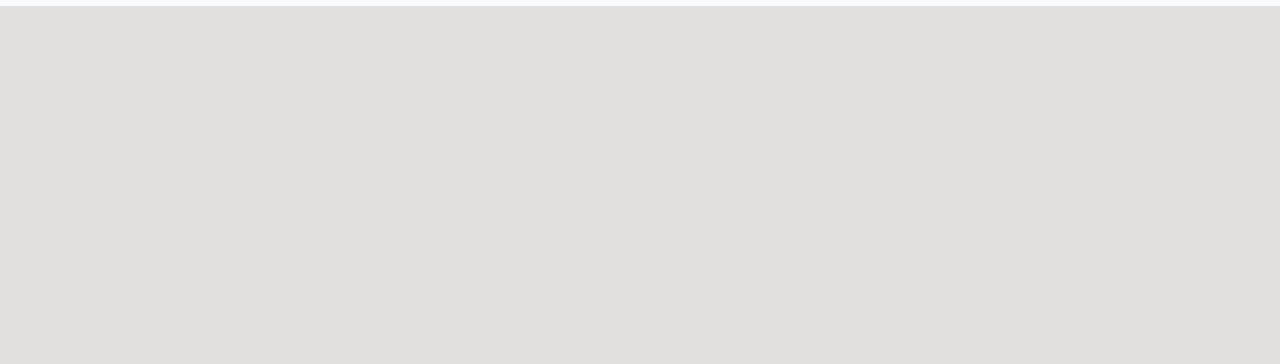
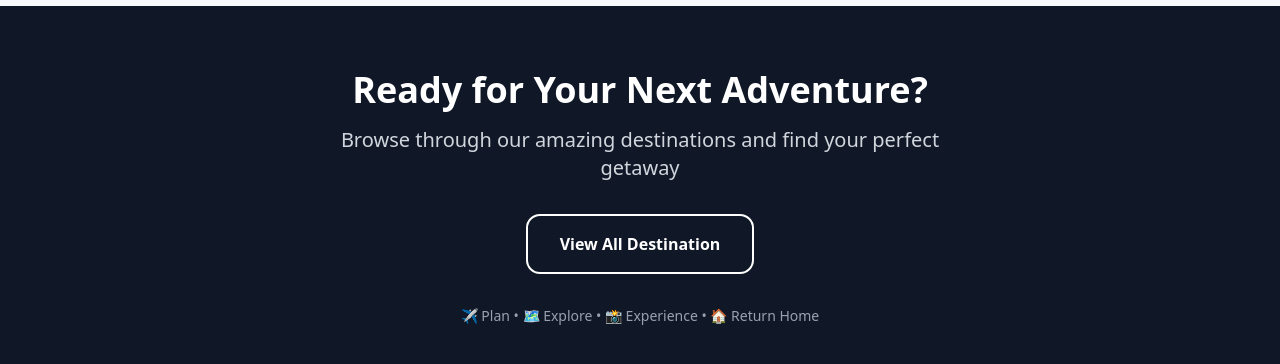
Before and after one commit to journiq-org/journiq-frontend, a Next.js app: page /contact in a window 1280 px wide. Shown: the part 902-1266 px from the top of the page. Before the commit the page ends 908 px from the top, so only its background shows below. Built offline with nearby package versions, Linux system fonts and the light colour scheme; no server answers.

Commit message:
fix footer issue

```diff
--- a/src/app/booking/my-booking/page.tsx
+++ b/src/app/booking/my-booking/page.tsx
@@ -22,6 +22,7 @@ import {
 import TravellerNavbar from "@/components/TravellerNavbar";
 import toast from "react-hot-toast";
 import { useRouter } from "next/navigation";
+import Footerr from "@/components/Footerr";
 
 const MyBookingPage = () => {
   const dispatch = useAppDispatch();
@@ -383,6 +384,7 @@ const MyBookingPage = () => {
           </div>
         </div>
       )}
+      <Footerr/>
     </div>
   );
 };
--- a/src/app/contact/page.tsx
+++ b/src/app/contact/page.tsx
@@ -4,6 +4,7 @@ import React, { useState } from "react";
 import { MapPin, MessageSquare, Clock } from "lucide-react";
 import TravellerNavbar from "@/components/TravellerNavbar";
 import MessageNotificationDrawer from "@/components/MessageNotificationDrawer";
+import Footerr from "@/components/Footerr";
 
 const ContactPage = () => {
   const [openMessageDrawer, setOpenMessageDrawer] = useState(false);
@@ -122,6 +123,7 @@ const ContactPage = () => {
         open={openMessageDrawer}
         onClose={() => setOpenMessageDrawer(false)}
       />
+      <Footerr/>
     </>
   );
 };
--- a/src/app/tours/details/[id]/page.tsx
+++ b/src/app/tours/details/[id]/page.tsx
@@ -9,6 +9,7 @@ import { AppDispatch, RootState } from '@/redux/store'
 import { useParams, useRouter } from 'next/navigation'
 import { useDispatch, useSelector } from 'react-redux'
 import Footer from '@/components/Footer'
+import Footerr from '@/components/Footerr'
 
 const TourDetails = () => {
   const router = useRouter()
@@ -501,7 +502,8 @@ const TourDetails = () => {
           )}
         </div>
       </div>
-      <Footer/>
+
+      {token && role === 'traveller' ? <Footerr /> : <Footer />}
 
     </div>
   )
--- a/src/app/tours/viewAllTour/page.tsx
+++ b/src/app/tours/viewAllTour/page.tsx
@@ -8,6 +8,7 @@ import * as SelectPrimitive from '@radix-ui/react-select';
 import { useForm } from 'react-hook-form';
 import { useAppSelector, useAppDispatch } from '@/redux/hook';
 import { listDestinations } from '@/redux/slices/destinationSlice';
+import Footerr from '@/components/Footerr';
 
 
 
@@ -344,6 +345,7 @@ useEffect(() => {
           </div>
         )}
       </div>
+      <Footerr/>
     </div>
   );
 };
--- a/src/app/traveller-dashboard/page.tsx
+++ b/src/app/traveller-dashboard/page.tsx
@@ -10,6 +10,8 @@ import { useEffect, useState } from 'react';
 import { useDispatch, useSelector } from 'react-redux';
 import { Button } from '@mui/material';
 import { Bold } from 'lucide-react';
+import Footer from '@/components/Footer';
+import Footerr from '@/components/Footerr';
 
 export default function TravellerDashboard() {
   const router = useRouter();
@@ -250,37 +252,7 @@ export default function TravellerDashboard() {
         )}
       </div>
 
-      {/* Call to Action Section */}
-      <div className="bg-gray-900 text-white py-16">
-        <div className="max-w-4xl mx-auto px-4 text-center">
-          <h3 className="text-3xl lg:text-4xl font-bold mb-4">
-            Ready for Your Next Adventure?
-          </h3>
-          <p className="text-xl text-gray-300 mb-8 max-w-2xl mx-auto">
-            Browse through our amazing destinations and find your perfect getaway
-          </p>
-
-          <div className="flex flex-col sm:flex-row gap-4 justify-center items-center">
-            {/* <button
-              onClick={() => router.push('/traveller-dashboard')}
-              className="bg-white text-gray-900 font-bold py-4 px-8 rounded-xl shadow-lg hover:bg-gray-100 transition-all duration-300 transform hover:scale-105"
-            >
-              View All Destination
-            </button> */}
-
-            <button
-               onClick={() => window.scrollTo({ top: 0, behavior: 'smooth' })}
-              className="bg-transparent border-2 border-white text-white font-bold py-4 px-8 rounded-xl hover:bg-white hover:text-gray-900 transition-all duration-300 cursor-pointer"
-            >
-              View All Destination
-            </button>
-          </div>
-
-          <div className="mt-8 text-gray-400">
-            <p className="text-sm">✈️ Plan • 🗺️ Explore • 📸 Experience • 🏠 Return Home</p>
-          </div>
-        </div>
-      </div>
+    < Footerr />
     </div>
   );
 }
--- a/src/app/traveller-dashboard/review/my-reviews/page.tsx
+++ b/src/app/traveller-dashboard/review/my-reviews/page.tsx
@@ -239,6 +239,7 @@ import {
 import { Edit, Trash2, Star, Calendar, MessageCircle } from "lucide-react";
 import { useRouter } from "next/navigation";
 import TravellerNavbar from "@/components/TravellerNavbar";
+import Footerr from "@/components/Footerr";
 
 const themeColors = {
   background: '#e2e0df',
@@ -677,6 +678,7 @@ function MyReviewsPage() {
           </DialogActions>
         </Dialog>
       </Box>
+      <Footerr/>
     </>
   );
 }
--- a/src/app/traveller-dashboard/review/page.tsx
+++ b/src/app/traveller-dashboard/review/page.tsx
@@ -869,6 +869,7 @@ const handleRatingChange = (event: React.SyntheticEvent, newValue: number | null
           </Card>
         </Box>
       </Box>
+
     </>
   );
 };
--- /dev/null
+++ b/src/components/Footerr.tsx
@@ -0,0 +1,46 @@
+"use client";
+
+import React from "react";
+import { useRouter } from "next/navigation";
+import Image from "next/image";
+
+const Footerr = () => {
+  const router = useRouter();
+
+  const scrollToTop = () => {
+    window.scrollTo({ top: 0, behavior: "smooth" });
+  };
+
+  return (
+    <footer className="bg-gray-900 text-white">
+      {/* Call-to-action section */}
+      <div className="py-16">
+        <div className="max-w-4xl mx-auto px-4 text-center">
+          <h3 className="text-3xl lg:text-4xl font-bold mb-4">
+            Ready for Your Next Adventure?
+          </h3>
+          <p className="text-xl text-gray-300 mb-8 max-w-2xl mx-auto">
+            Browse through our amazing destinations and find your perfect getaway
+          </p>
+
+          <div className="flex flex-col sm:flex-row gap-4 justify-center items-center">
+            <button
+              onClick={scrollToTop}
+              className="bg-transparent border-2 border-white text-white font-bold py-4 px-8 rounded-xl hover:bg-white hover:text-gray-900 transition-all duration-300 cursor-pointer"
+            >
+              View All Destination
+            </button>
+          </div>
+
+          <div className="mt-8 text-gray-400">
+            <p className="text-sm">✈️ Plan • 🗺️ Explore • 📸 Experience • 🏠 Return Home</p>
+          </div>
+        </div>
+      </div>
+
+
+    </footer>
+  );
+};
+
+export default Footerr;
```
